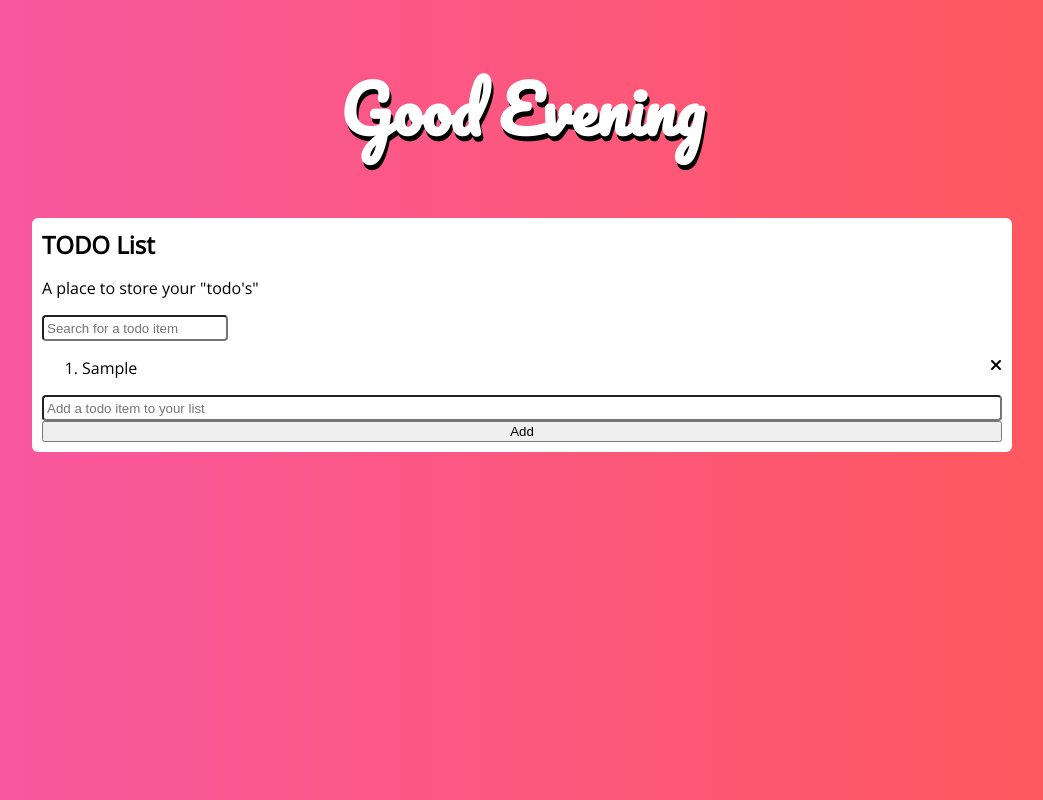
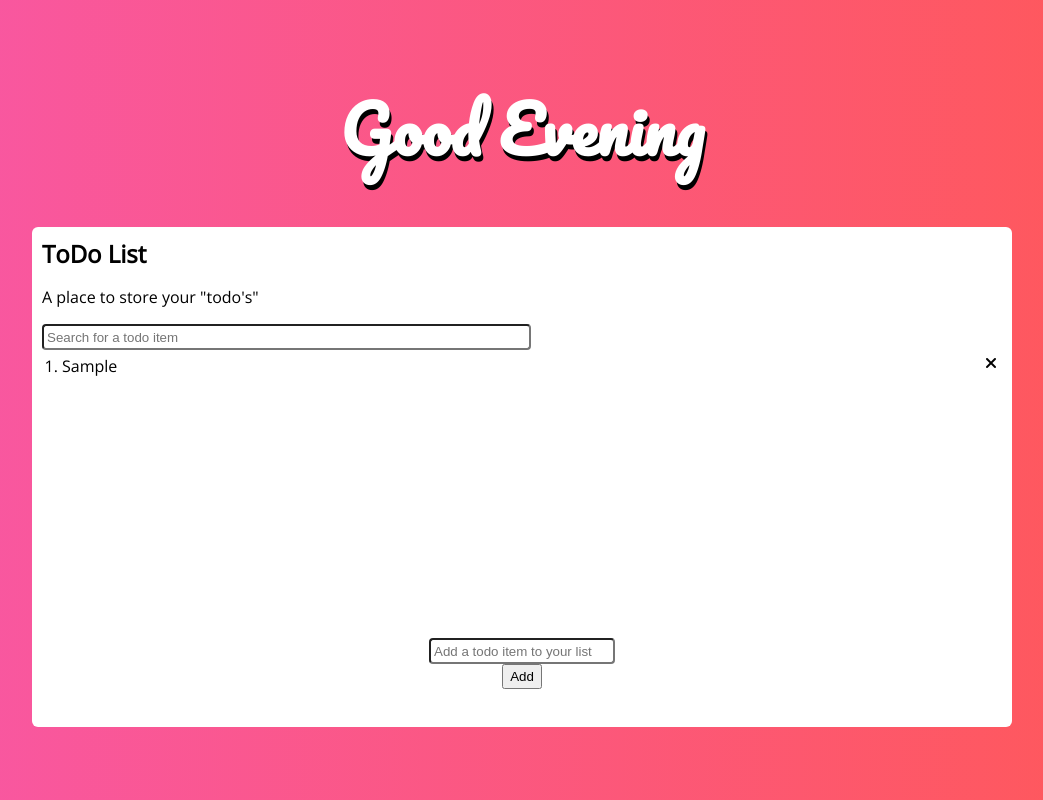
Before and after one commit to cayleatopolski/toDoList, an Angular app: page / in a window 1280 px wide. Both pictures are taken after typing "Sample" into the empty fields and a click on the button "Add". Shown: the whole page, without its empty margins (118-1161 px from the left). Built offline with nearby package versions, Linux system fonts and the light colour scheme.

Commit message:
CSS modifications

```diff
--- a/src/app/todolist/todolist.component.css
+++ b/src/app/todolist/todolist.component.css
@@ -3,22 +3,24 @@ h1 {
   font-size: 4em;
   color: #fff;
   text-shadow: 2px 5px #000;
+  margin-top: 0;
 }
 
 h2 {
   margin: 0;
 }
 
-#content {
+main {
   display: flex;
   flex-direction: column;
   justify-content: center;
   align-items: center;
+  height: 100vh;
 }
 
 #toDoList {
   width: 75%;
-  height: 75%;
+  height: 60%;
   background: #fff;
   border-radius: 6px;
   padding: 10px;
@@ -30,21 +32,50 @@ input {
   padding-left: 3px;
 }
 
-#add {
-  display: flex;
-  flex-direction: column;
+#filter {
+  width: 50%;
+}
+
+ol {
+  margin: 0;
+  padding-left: 20px;
 }
 
 li {
   position: relative;
+  padding-top: 5px;
 }
 
-#deleteItem {
+#deleteButton {
   position: absolute;
-  right: 0;
+  right: 5px;
+}
+
+.fas {
+  transition: all 0.2s ease-in-out;
+}
+
+.fas:hover {
+  transform: scale(1.5);
 }
 
 button,
 i {
   cursor: pointer;
 }
+
+#listItems {
+  height: 60%;
+  overflow: scroll;
+}
+
+#addForm {
+  display: flex;
+  flex-direction: column;
+  justify-content: center;
+  align-items: center;
+}
+
+#addButton {
+  height: 25px;
+}
--- a/src/app/todolist/todolist.component.html
+++ b/src/app/todolist/todolist.component.html
@@ -1,27 +1,31 @@
-<section id="content">
+<main>
   <div id="greeting">
     <h1>{{ greeting }}</h1>
   </div>
   <section id="toDoList">
-    <h2>TODO List</h2>
+    <h2>ToDo List</h2>
     <p>A place to store your "todo's"</p>
-    <input type="text" placeholder="Search for a todo item" />
+    <input type="text" placeholder="Search for a todo item" id="filter" />
     <div id="listItems">
       <ol>
         <li *ngFor="let item of toDoList; index as i">
           {{ item.todo }}
-          <i class="fas fa-times" id="deleteItem" (click)="deleteATodo(i)"></i>
+          <i
+            class="fas fa-times"
+            id="deleteButton"
+            (click)="deleteATodo(i)"
+          ></i>
         </li>
       </ol>
     </div>
-    <form id="add" #addItemForm="ngForm" (ngSubmit)="addATodo(addItemForm)">
+    <form id="addForm" #addItemForm="ngForm" (ngSubmit)="addATodo(addItemForm)">
       <input
         type="text"
         name="todoItem"
         placeholder="Add a todo item to your list"
         ngModel
       />
-      <button>Add</button>
+      <button id="addButton">Add</button>
     </form>
   </section>
-</section>
+</main>
```
